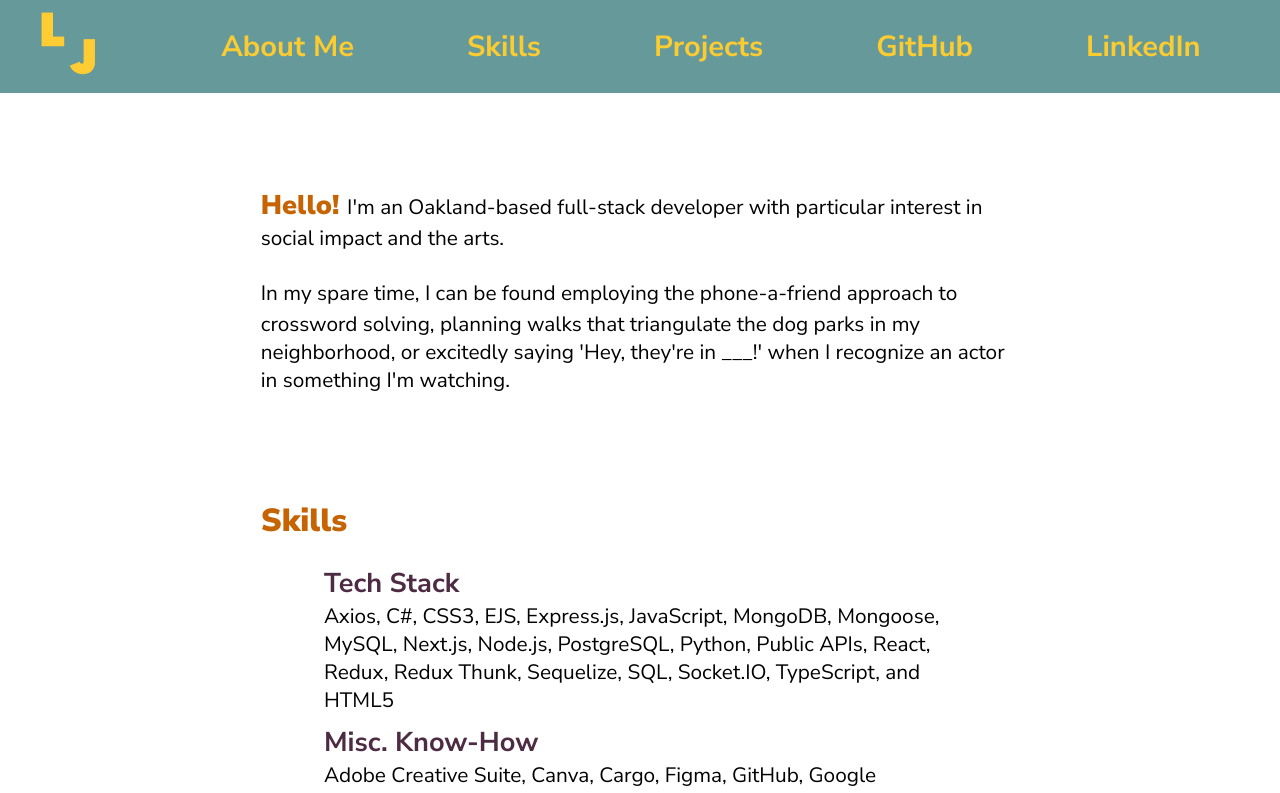
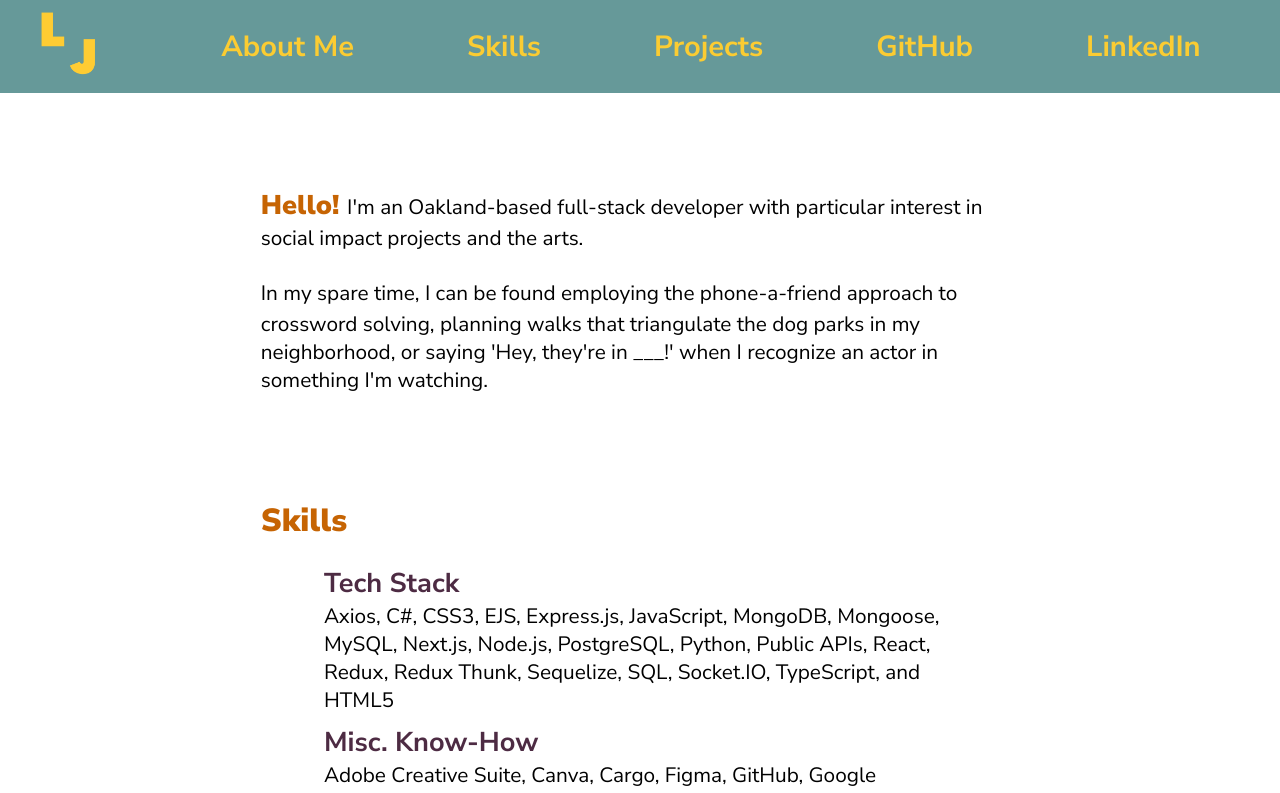
Before and after one commit to LouisaJohnston/Portfolio, a Next.js app: page / in a window 1280 px wide. Shown: the top 793 px of the page. Built offline with nearby package versions, Linux system fonts and the light colour scheme.

Commit message:
update resume

```diff
--- a/pages/index.js
+++ b/pages/index.js
@@ -49,12 +49,12 @@ export default function Index() {
           <IntroParagraph
             hello={"Hello! "}
             paragraph={
-              "I'm an Oakland-based full-stack developer with particular interest in social impact and the arts."
+              "I'm an Oakland-based full-stack developer with particular interest in social impact projects and the arts."
             }
           />
           <IntroParagraph
             paragraph={
-              "In my spare time, I can be found employing the phone-a-friend approach to crossword solving, planning walks that triangulate the dog parks in my neighborhood, or excitedly saying 'Hey, they're in ___!' when I recognize an actor in something I'm watching."
+              "In my spare time, I can be found employing the phone-a-friend approach to crossword solving, planning walks that triangulate the dog parks in my neighborhood, or saying 'Hey, they're in ___!' when I recognize an actor in something I'm watching."
             }
           />
         </div>
```
Also changed, not shown: 1 other file (tests, documents, lock files or other folders).
